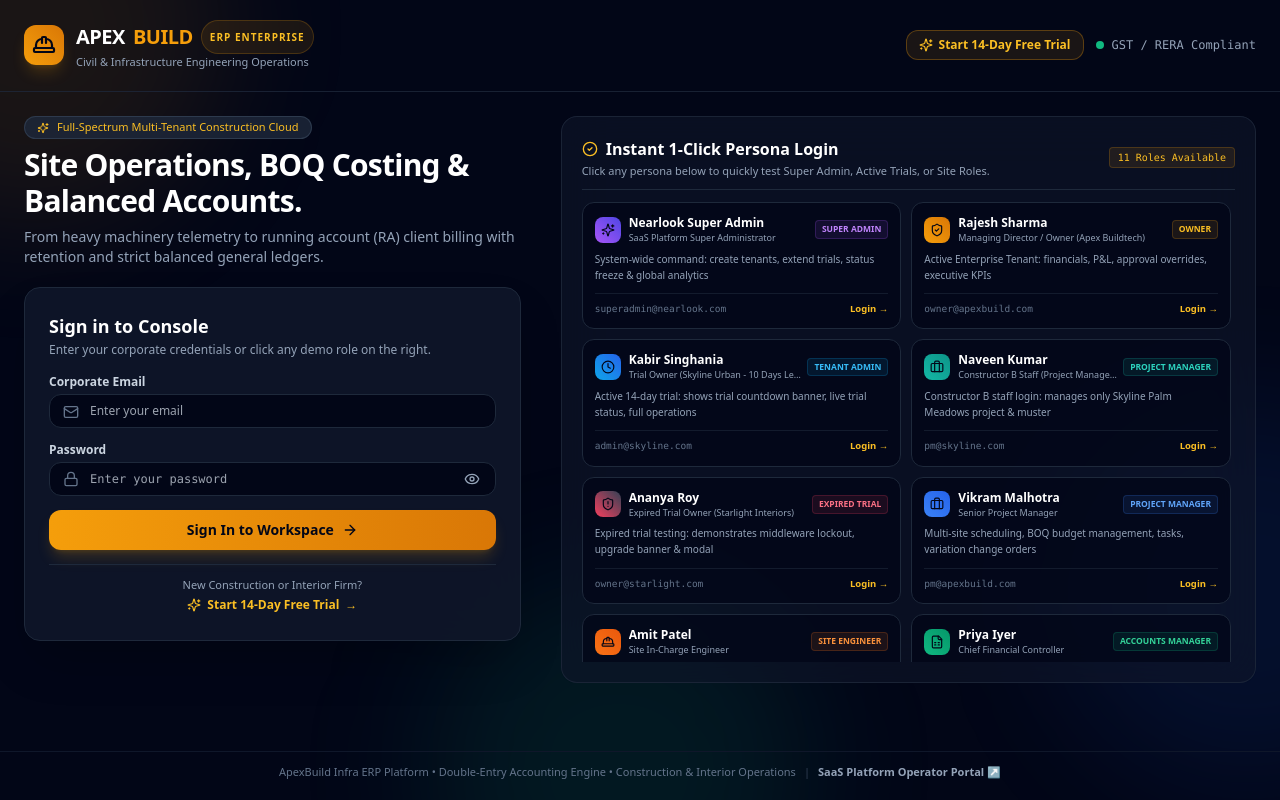
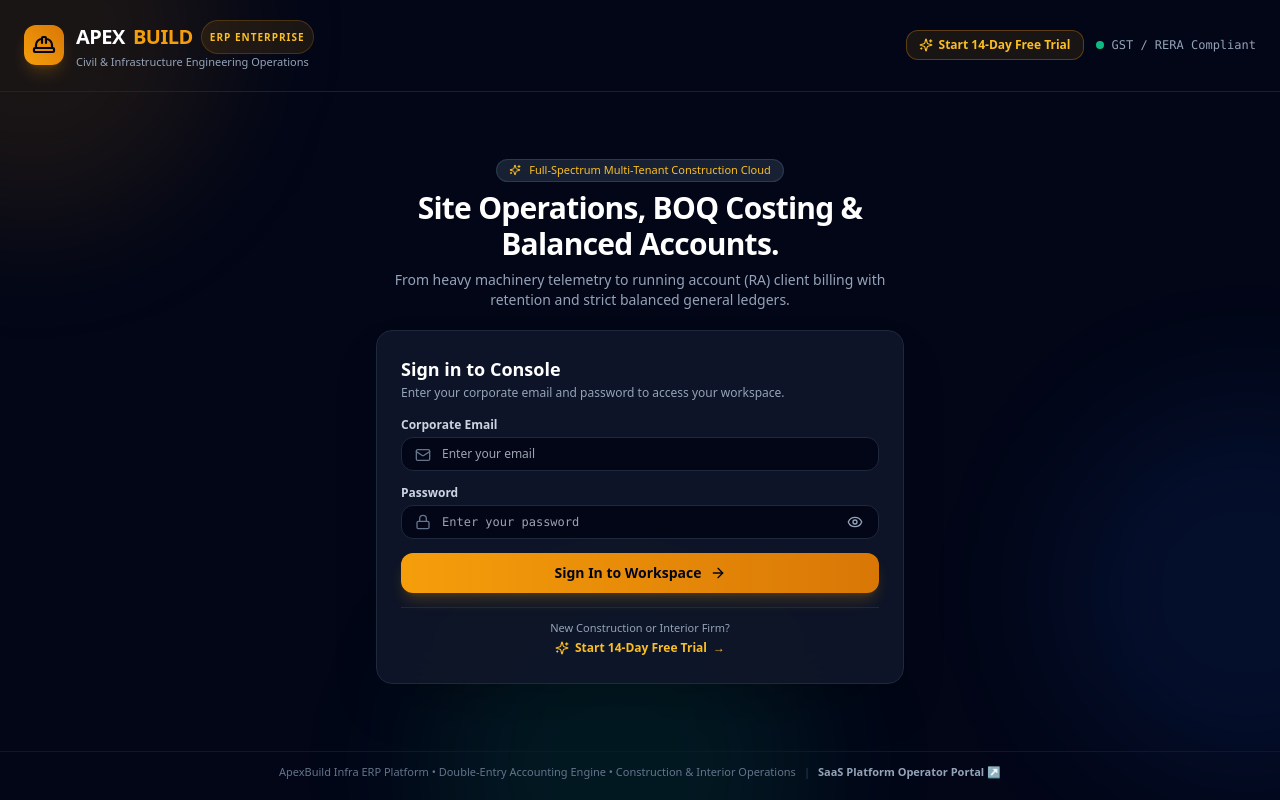
Before and after one commit to manidragon/Construction, a React (Vite) app in the folder frontend/: page /login in a window 1280 px wide. Built offline with nearby package versions, Linux system fonts and the light colour scheme.

Commit message:
chore(auth): remove Instant 1-Click Persona Login demo panel from Login page

```diff
--- a/frontend/src/pages/Login.tsx
+++ b/frontend/src/pages/Login.tsx
@@ -2,166 +2,14 @@ import React, { useState } from 'react';
 import { useNavigate, Link } from 'react-router-dom';
 import {
   HardHat,
-  ShieldCheck,
   Lock,
   Mail,
   ArrowRight,
-  Briefcase,
-  Layers,
-  FileSpreadsheet,
-  Package,
-  Users,
   Eye,
   EyeOff,
-  CheckCircle2,
   Sparkles,
-  Building2,
-  Clock,
-  ShieldAlert
 } from 'lucide-react';
 import { useAuth } from '../context/AuthContext';
-
-interface DemoRole {
-  role: string;
-  name: string;
-  email: string;
-  title: string;
-  description: string;
-  icon: any;
-  color: string;
-  badge: string;
-  password?: string;
-  targetRoute?: string;
-}
-
-const DEMO_ROLES: DemoRole[] = [
-  {
-    role: 'SUPER_ADMIN',
-    name: 'Nearlook Super Admin',
-    email: 'superadmin@nearlook.com',
-    password: 'SuperAdmin@123',
-    targetRoute: '/superadmin',
-    title: 'SaaS Platform Super Administrator',
-    description: 'System-wide command: create tenants, extend trials, status freeze & global analytics',
-    icon: Sparkles,
-    color: 'from-purple-500 to-indigo-600',
-    badge: 'bg-purple-500/10 text-purple-400 border-purple-500/20',
-  },
-  {
-    role: 'OWNER',
-    name: 'Rajesh Sharma',
-    email: 'owner@apexbuild.com',
-    targetRoute: '/dashboard',
-    title: 'Managing Director / Owner (Apex Buildtech)',
-    description: 'Active Enterprise Tenant: financials, P&L, approval overrides, executive KPIs',
-    icon: ShieldCheck,
-    color: 'from-amber-500 to-amber-600',
-    badge: 'bg-amber-500/10 text-amber-400 border-amber-500/20',
-  },
-  {
-    role: 'TENANT_ADMIN',
-    name: 'Kabir Singhania',
-    email: 'admin@skyline.com',
-    targetRoute: '/dashboard',
-    title: 'Trial Owner (Skyline Urban - 10 Days Left)',
-    description: 'Active 14-day trial: shows trial countdown banner, live trial status, full operations',
-    icon: Clock,
-    color: 'from-sky-500 to-blue-600',
-    badge: 'bg-sky-500/10 text-sky-400 border-sky-500/20',
-  },
-  {
-    role: 'PROJECT_MANAGER',
-    name: 'Naveen Kumar',
-    email: 'pm@skyline.com',
-    targetRoute: '/projects',
-    title: 'Constructor B Staff (Project Manager - Skyline)',
-    description: 'Constructor B staff login: manages only Skyline Palm Meadows project & muster',
-    icon: Briefcase,
-    color: 'from-teal-500 to-teal-600',
-    badge: 'bg-teal-500/10 text-teal-400 border-teal-500/20',
-  },
-  {
-    role: 'EXPIRED_TRIAL',
-    name: 'Ananya Roy',
-    email: 'owner@starlight.com',
-    targetRoute: '/dashboard',
-    title: 'Expired Trial Owner (Starlight Interiors)',
-    description: 'Expired trial testing: demonstrates middleware lockout, upgrade banner & modal',
-    icon: ShieldAlert,
-    color: 'from-rose-500 to-slate-700',
-    badge: 'bg-rose-500/10 text-rose-400 border-rose-500/20',
-  },
-  {
-    role: 'PROJECT_MANAGER',
-    name: 'Vikram Malhotra',
-    email: 'pm@apexbuild.com',
-    title: 'Senior Project Manager',
-    description: 'Multi-site scheduling, BOQ budget management, tasks, variation change orders',
-    icon: Briefcase,
-    color: 'from-blue-500 to-blue-600',
-    badge: 'bg-blue-500/10 text-blue-400 border-blue-500/20',
-  },
-  {
-    role: 'SITE_ENGINEER',
-    name: 'Amit Patel',
-    email: 'siteeng@apexbuild.com',
-    title: 'Site In-Charge Engineer',
-    description: 'Daily Site Reports (DPR), site attendance muster, machinery hours logbook',
-    icon: HardHat,
-    color: 'from-orange-500 to-orange-600',
-    badge: 'bg-orange-500/10 text-orange-400 border-orange-500/20',
-  },
-  {
-    role: 'ACCOUNTS_MANAGER',
-    name: 'Priya Iyer',
-    email: 'accounts@apexbuild.com',
-    title: 'Chief Financial Controller',
-    description: 'Double-entry journals, RA bills (TDS/Retention/GST), petty cash, balance sheet',
-    icon: FileSpreadsheet,
-    color: 'from-emerald-500 to-emerald-600',
-    badge: 'bg-emerald-500/10 text-emerald-400 border-emerald-500/20',
-  },
-  {
-    role: 'PURCHASE_MANAGER',
-    name: 'Deepak Verma',
-    email: 'purchase@apexbuild.com',
-    title: 'Procurement Specialist',
-    description: 'Vendor masters, item rate quotations, RFQs, purchase orders with GST calculations',
-    icon: Layers,
-    color: 'from-indigo-500 to-indigo-600',
-    badge: 'bg-indigo-500/10 text-indigo-400 border-indigo-500/20',
-  },
-  {
-    role: 'STOREKEEPER',
-    name: 'Sunil Jadhav',
-    email: 'store@apexbuild.com',
-    title: 'Site Materials & Storekeeper',
-    description: 'Goods Receipt Notes (GRN), warehouse stock bin cards, weighted average ledger',
-    icon: Package,
-    color: 'from-cyan-500 to-cyan-600',
-    badge: 'bg-cyan-500/10 text-cyan-400 border-cyan-500/20',
-  },
-  {
-    role: 'HR_MANAGER',
-    name: 'Kavita Sundaram',
-    email: 'hr@apexbuild.com',
-    title: 'Workforce & HR Officer',
-    description: 'Daily labour muster roll, overtime, subcontractor gang advances, pay sheets',
-    icon: Users,
-    color: 'from-pink-500 to-pink-600',
-    badge: 'bg-pink-500/10 text-pink-400 border-pink-500/20',
-  },
-  {
-    role: 'AUDITOR',
-    name: 'Suresh Menon',
-    email: 'auditor@apexbuild.com',
-    title: 'Statutory Financial Auditor',
-    description: 'Strict read-only forensics: general ledger verification, debit=credit balance audit',
-    icon: Eye,
-    color: 'from-purple-500 to-purple-600',
-    badge: 'bg-purple-500/10 text-purple-400 border-purple-500/20',
-  },
-];
 
 export const Login: React.FC = () => {
   const { login } = useAuth();
@@ -187,23 +35,6 @@ export const Login: React.FC = () => {
       }
     } catch (err: any) {
       setError(err.message || 'Invalid credentials. Please verify your email and password.');
-    } finally {
-      setLoading(false);
-    }
-  };
-
-  const handleQuickDemoLogin = async (demoRole: DemoRole) => {
-    setError(null);
-    setLoading(true);
-    const pass = demoRole.password || 'Password@123';
-    setEmail(demoRole.email);
-    setPassword(pass);
-
-    try {
-      await login(demoRole.email, pass);
-      navigate(demoRole.targetRoute || '/dashboard');
-    } catch (err: any) {
-      setError(err.message || 'Quick login failed');
     } finally {
       setLoading(false);
     }
@@ -253,17 +84,16 @@ export const Login: React.FC = () => {
         </div>
       </header>
 
-      {/* Main Content: Split Hero & Login */}
-      <main className="relative z-10 max-w-7xl mx-auto w-full px-4 sm:px-6 py-4 sm:py-6 flex-1 flex flex-col lg:flex-row items-center lg:items-start gap-8 lg:gap-10">
-        {/* Left: Traditional Login & Enterprise Value */}
-        <div className="w-full lg:w-5/12 space-y-4 sm:space-y-5">
-          <div>
+      {/* Main Content: Centered Login */}
+      <main className="relative z-10 max-w-xl mx-auto w-full px-4 sm:px-6 py-6 sm:py-10 flex-1 flex flex-col justify-center">
+        <div className="w-full space-y-5">
+          <div className="text-center">
             <div className="inline-flex items-center gap-2 px-3 py-0.5 rounded-full bg-slate-800/80 border border-slate-700/80 text-[11px] text-amber-400 mb-2">
               <Sparkles className="w-3 h-3" />
               <span>Full-Spectrum Multi-Tenant Construction Cloud</span>
             </div>
             <h1 className="text-2xl sm:text-3xl font-extrabold text-white tracking-tight leading-snug">
-              Site Operations, BOQ Costing & Balanced Accounts.
+              Site Operations, BOQ Costing &amp; Balanced Accounts.
             </h1>
             <p className="text-slate-400 text-xs sm:text-sm mt-2 leading-relaxed">
               From heavy machinery telemetry to running account (RA) client billing with retention and strict balanced general ledgers.
@@ -274,7 +104,7 @@ export const Login: React.FC = () => {
           <div className="bg-slate-900/90 border border-slate-800 rounded-2xl p-5 sm:p-6 shadow-2xl backdrop-blur-xl">
             <h2 className="text-base sm:text-lg font-bold text-white mb-0.5">Sign in to Console</h2>
             <p className="text-[11px] sm:text-xs text-slate-400 mb-4">
-              Enter your corporate credentials or click any demo role on the right.
+              Enter your corporate email and password to access your workspace.
             </p>
 
             {error && (
@@ -352,70 +182,6 @@ export const Login: React.FC = () => {
             </form>
           </div>
         </div>
-
-        {/* Right: 1-Click Interactive Demo Role Switcher Panel */}
-        <div className="w-full lg:w-7/12">
-          <div className="bg-slate-900/60 border border-slate-800/80 rounded-2xl p-4 sm:p-5 backdrop-blur-xl">
-            <div className="flex flex-col sm:flex-row justify-between items-start sm:items-center gap-2 mb-3 pb-2.5 border-b border-slate-800">
-              <div>
-                <h3 className="text-sm sm:text-base font-bold text-white flex items-center gap-2">
-                  <CheckCircle2 className="w-4 h-4 text-amber-400" />
-                  Instant 1-Click Persona Login
-                </h3>
-                <p className="text-[11px] text-slate-400 mt-0.5">
-                  Click any persona below to quickly test Super Admin, Active Trials, or Site Roles.
-                </p>
-              </div>
-              <span className="font-mono text-[10px] text-amber-400 bg-amber-500/10 px-2 py-0.5 rounded border border-amber-500/20 shrink-0">
-                11 Roles Available
-              </span>
-            </div>
-
-            {/* Grid of Enterprise Roles */}
-            <div className="grid grid-cols-1 sm:grid-cols-2 gap-2.5 max-h-[460px] overflow-y-auto pr-1">
-              {DEMO_ROLES.map((r) => {
-                const IconComponent = r.icon;
-                return (
-                  <div
-                    key={r.role + r.email}
-                    onClick={() => handleQuickDemoLogin(r)}
-                    className="p-3 rounded-xl bg-slate-950/70 hover:bg-slate-800/80 border border-slate-800 hover:border-amber-500/50 transition cursor-pointer group flex flex-col justify-between"
-                  >
-                    <div>
-                      <div className="flex items-center justify-between gap-1.5 mb-1.5">
-                        <div className="flex items-center gap-2 min-w-0">
-                          <div className={`p-1.5 rounded-lg bg-gradient-to-tr ${r.color} text-slate-950 shrink-0`}>
-                            <IconComponent className="w-3.5 h-3.5" />
-                          </div>
-                          <div className="min-w-0">
-                            <div className="font-bold text-white text-xs group-hover:text-amber-400 transition truncate">
-                              {r.name}
-                            </div>
-                            <div className="text-[9px] text-slate-400 truncate">{r.title}</div>
-                          </div>
-                        </div>
-                        <span className={`text-[8.5px] uppercase font-bold px-1.5 py-0.5 rounded border shrink-0 ${r.badge}`}>
-                          {r.role.replace('_', ' ')}
-                        </span>
-                      </div>
-
-                      <p className="text-[10px] text-slate-400 line-clamp-2 leading-relaxed">
-                        {r.description}
-                      </p>
-                    </div>
-
-                    <div className="mt-2.5 pt-2 border-t border-slate-800/60 flex items-center justify-between text-[9.5px]">
-                      <span className="font-mono text-slate-500 truncate">{r.email}</span>
-                      <span className="text-amber-400 font-bold group-hover:translate-x-0.5 transition flex items-center gap-0.5 shrink-0">
-                        Login &rarr;
-                      </span>
-                    </div>
-                  </div>
-                );
-              })}
-            </div>
-          </div>
-        </div>
       </main>
 
       {/* Footer */}
```
